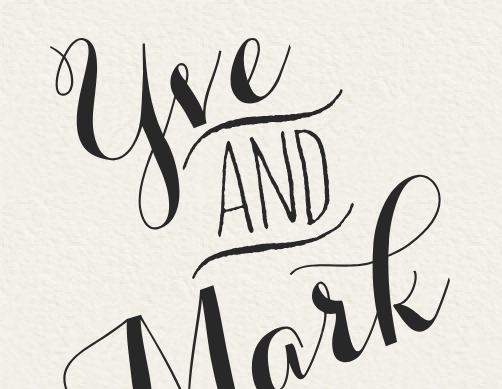
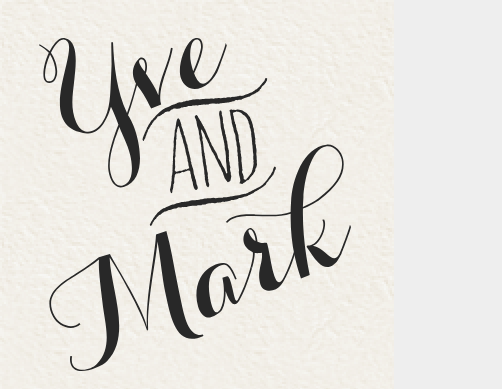
Before and after one commit to jugglinmike/yveandmark, a plain HTML site: page index.html in a window 390 px wide. Shown: the top 389 px of the page, 502 px wide, since content can reach past the window. Drawn offline with Linux system fonts and the light colour scheme.

Commit message:
Improve responsiveness

```diff
--- a/style/main.css
+++ b/style/main.css
@@ -62,7 +62,7 @@ header {
 }
 
 header .monogram {
-	width: 400px;
+	width: 80%;
 	margin-bottom: 1em;
 }
 
@@ -172,3 +172,9 @@ footer img {
 		padding-right: 0;
 	}
 }
+
+@media all and (max-width: 500px) {
+	main {
+		width: 100%;
+	}
+}
```
